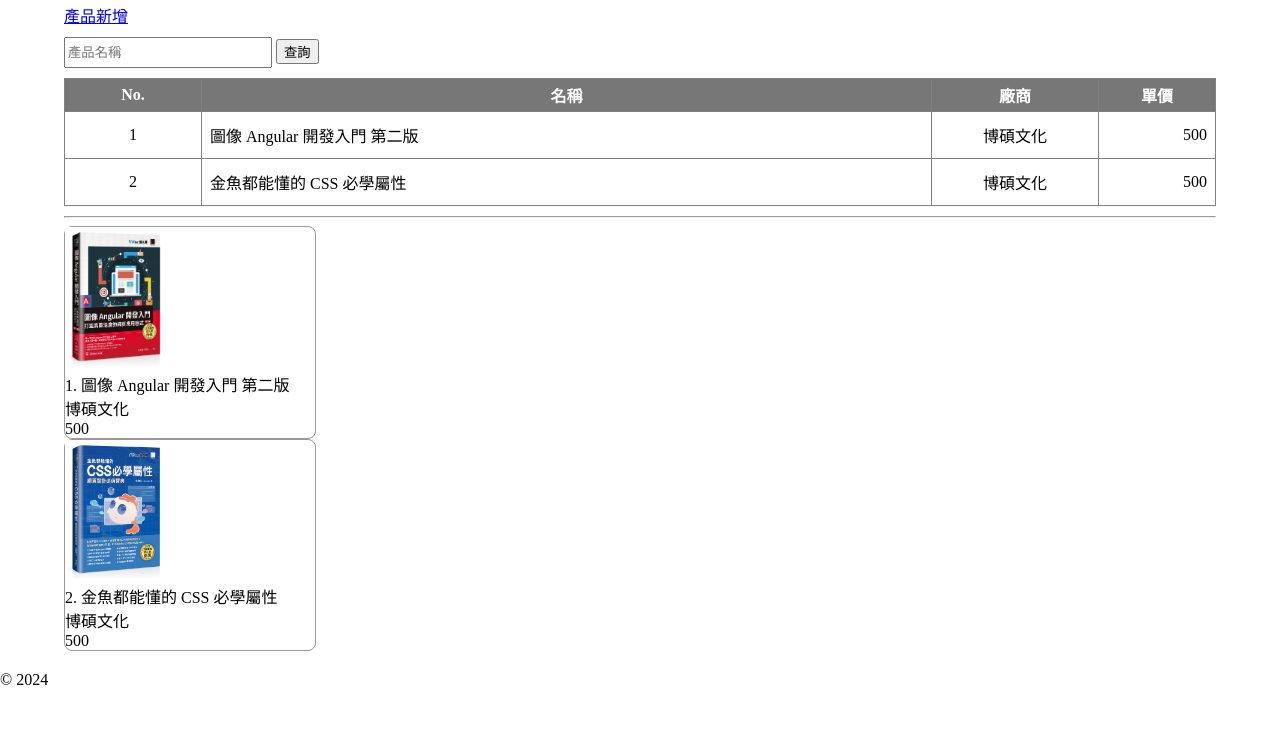
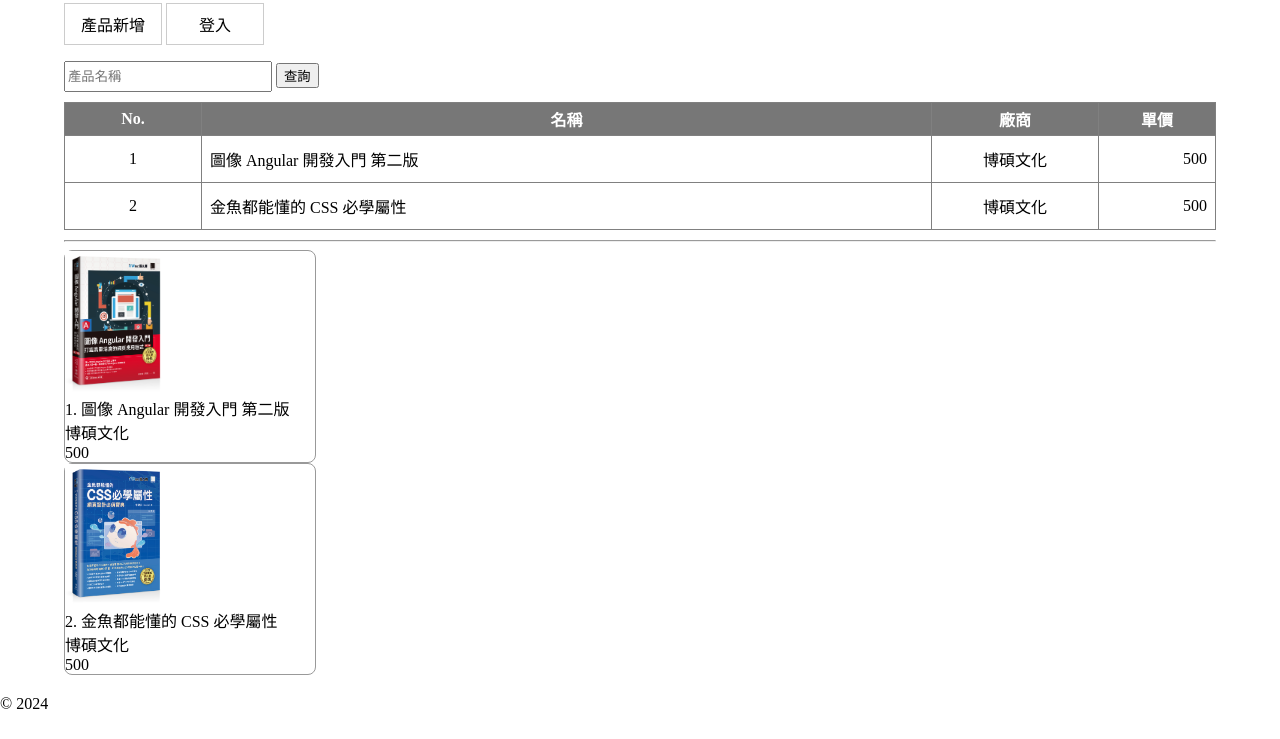
Before and after one commit to henrylee2006/mcu-113-1-web-13050210, a plain HTML site: page src/index.html in a window 1280 px wide. Shown: the part 61-800 px from the top of the page. Drawn offline with Linux system fonts and the light colour scheme.

Commit message:
feat(css): 游標移入樣式設定實作

```diff
--- a/src/index.html
+++ b/src/index.html
@@ -12,7 +12,14 @@
     </header>
     <section class="body">
       <nav>
-        <a href="./form.html">產品新增</a>
+        <ul>
+          <li>
+            <a href="./form.html">產品新增</a>
+          </li>
+          <li>
+            <a>登入</a>
+          </li>
+        </ul>
       </nav>
       <form>
         <input type="text" placeholder="產品名稱" />
--- a/src/style.css
+++ b/src/style.css
@@ -15,6 +15,27 @@ section.body {
 
 nav {
   margin-bottom: 10px;
+}
+
+ul {
+  padding-left: 0;
+  list-style: none;
+}
+
+ul > li {
+  border: 1px solid #ccc;
+  display: inline-block;
+  padding: 8px;
+  width: 80px;
+  text-align: center;
+}
+
+a,
+a:active,
+a:hover,
+a:focus {
+  color: black;
+  text-decoration: none;
 }
 
 .card {
@@ -44,6 +65,10 @@ table th {
   color: white;
 }
 
+tr:hover {
+  background-color: yellow;
+}
+
 tr > td {
   padding: 8px;
 }
```
